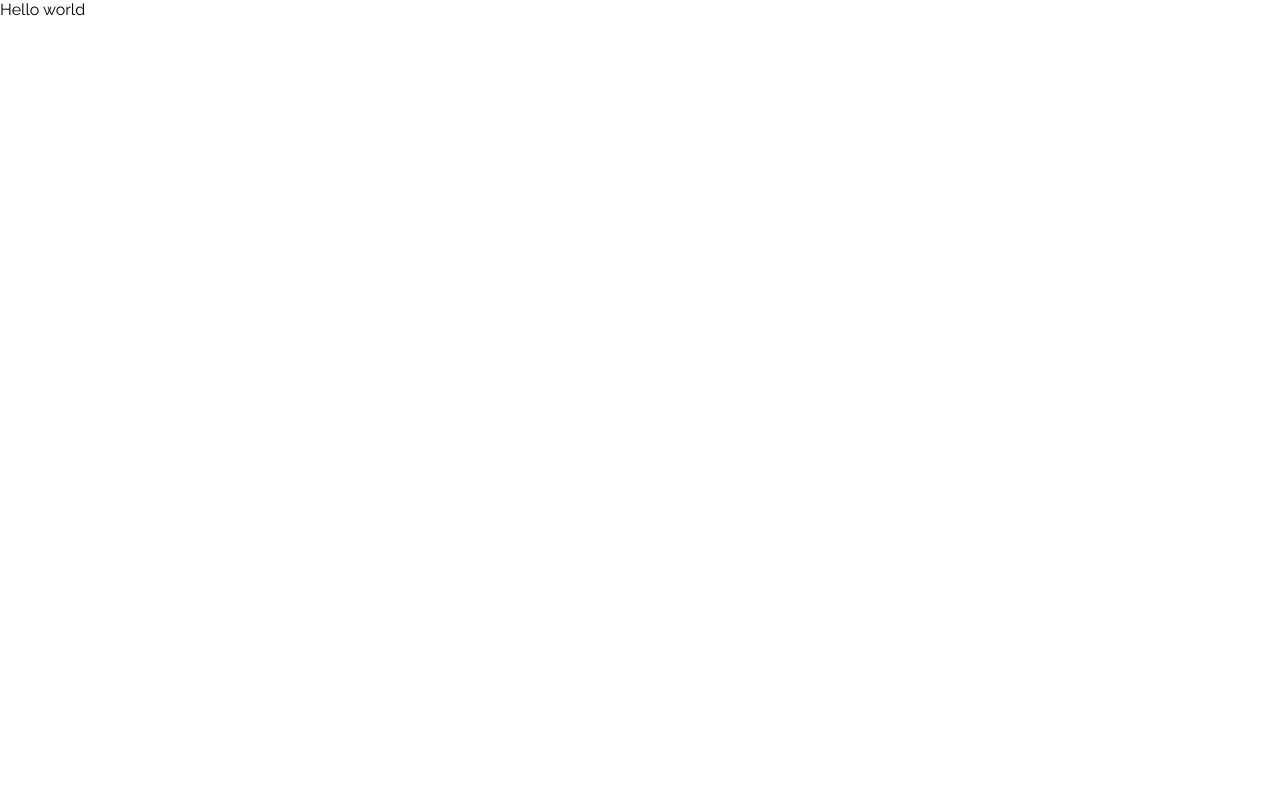
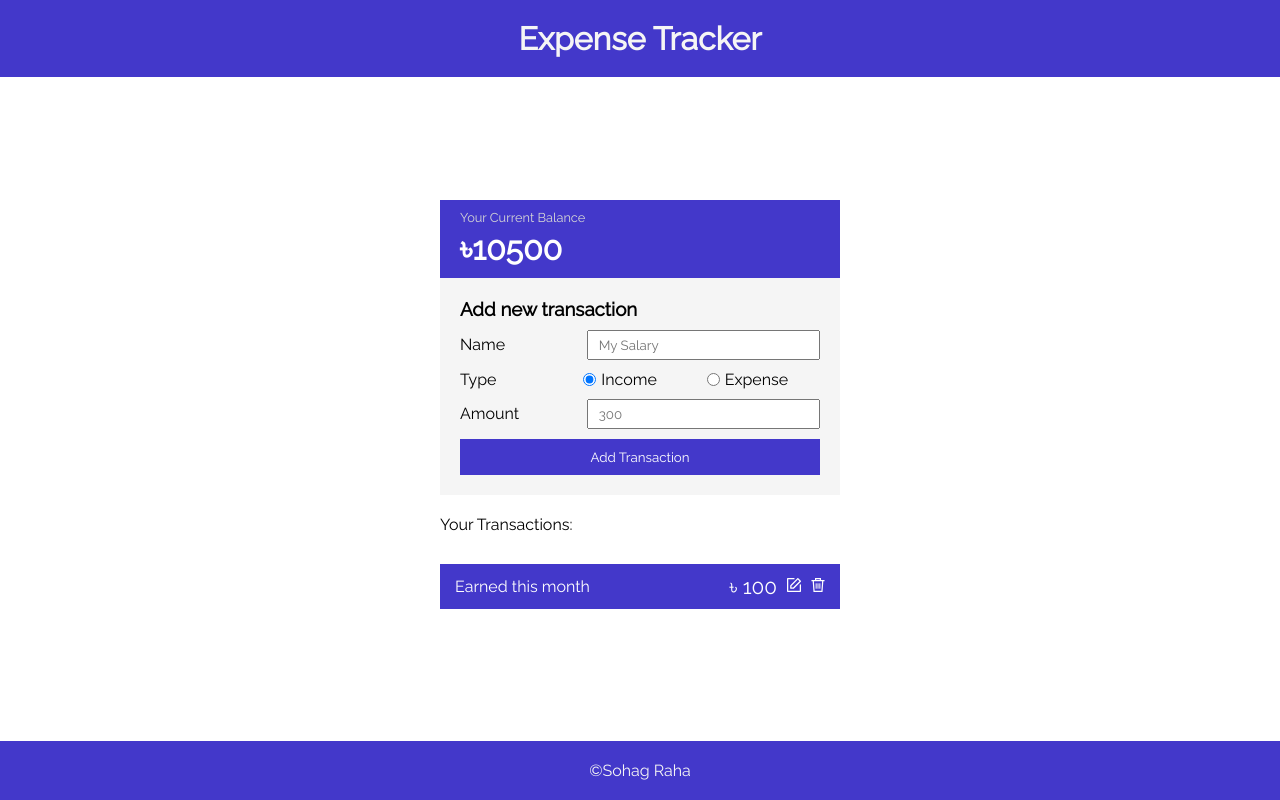
Before and after one commit to sohagraha/Advance-Expense-Tracker, a React (Create React App) app: page / in a window 1280 px wide. Built offline with nearby package versions, Linux system fonts and the light colour scheme.

Commit message:
feat : ui design complete

```diff
--- a/src/App.js
+++ b/src/App.js
@@ -1,7 +1,16 @@
+import Balance from "./components/Balance";
+import Form from "./components/Form";
+import Layout from "./components/Layout";
+import Transactions from "./components/Transactions";
+
 function App() {
     return (
         <div className="App">
-            <div>Hello world</div>
+            <Layout>
+                <Balance />
+                <Form />
+                <Transactions />
+            </Layout>
         </div>
     );
 }
--- /dev/null
+++ b/src/components/Balance.js
@@ -0,0 +1,17 @@
+import React from 'react';
+
+const Balance = () => {
+    return (
+        <div>
+            <div className="top_card">
+                <p>Your Current Balance</p>
+                <h3>
+                    <span>৳</span>
+                    <span>10500</span>
+                </h3>
+            </div>
+        </div>
+    );
+};
+
+export default Balance;
--- /dev/null
+++ b/src/components/Form.js
@@ -0,0 +1,37 @@
+import React from 'react';
+
+const Form = () => {
+    return (
+        <div className="form">
+            <h3>Add new transaction</h3>
+
+            <div className="form-group">
+                <label for="transaction_name">Name</label>
+                <input type="text" name="transaction_name" placeholder="My Salary" />
+            </div>
+
+            <div className="form-group radio">
+                <label for="transaction_type">Type</label>
+                <div className="radio_group">
+                    <input type="radio" value="income" name="transaction_type" checked />
+                    <label for="transaction_type">Income</label>
+                </div>
+                <div className="radio_group">
+                    <input type="radio" value="expense" name="transaction_type" placeholder="Expense" />
+                    <label for="transaction_type">Expense</label>
+                </div>
+            </div>
+
+            <div className="form-group">
+                <label for="transaction_amount">Amount</label>
+                <input type="number" placeholder="300" name="transaction_amount" />
+            </div>
+
+            <button className="btn">Add Transaction</button>
+
+            <button className="btn cancel_edit">Cancel Edit</button>
+        </div>
+    );
+};
+
+export default Form;
--- /dev/null
+++ b/src/components/Layout.js
@@ -0,0 +1,21 @@
+import React from 'react';
+
+const Layout = ({ children }) => {
+    return (
+        <div className="App">
+            <div className="header">
+                <h1>Expense Tracker</h1>
+            </div>
+
+            <div className="main">
+                <div className="container">
+                    {children}
+                </div>
+            </div>
+
+            <div className="footer">&copy;Sohag Raha</div>
+        </div>
+    );
+};
+
+export default Layout;
--- /dev/null
+++ b/src/components/Transaction.js
@@ -0,0 +1,24 @@
+import React from 'react';
+import editImage from '../assets/images/edit.svg';
+import deleteImage from '../assets/images/delete.svg';
+
+const Transaction = () => {
+    return (
+        <div>
+            <li className="transaction income">
+                <p>Earned this month</p>
+                <div className="right">
+                    <p>৳ 100</p>
+                    <button className="link">
+                        <img className='icon' src={editImage} alt="edit" />
+                    </button>
+                    <button className="link">
+                        <img className='icon' src={deleteImage} alt="" />
+                    </button>
+                </div>
+            </li>
+        </div>
+    );
+};
+
+export default Transaction;
--- /dev/null
+++ b/src/components/Transactions.js
@@ -0,0 +1,18 @@
+import React from 'react';
+import Transaction from './Transaction';
+
+const Transactions = () => {
+    return (
+        <div>
+            <p className="second_heading">Your Transactions:</p>
+
+            <div className="conatiner_of_list_of_transactions">
+                <ul>
+                    <Transaction />
+                </ul>
+            </div>
+        </div>
+    );
+};
+
+export default Transactions;
```
Also changed, not shown: html_template/index.html (+29 -50 lines).
